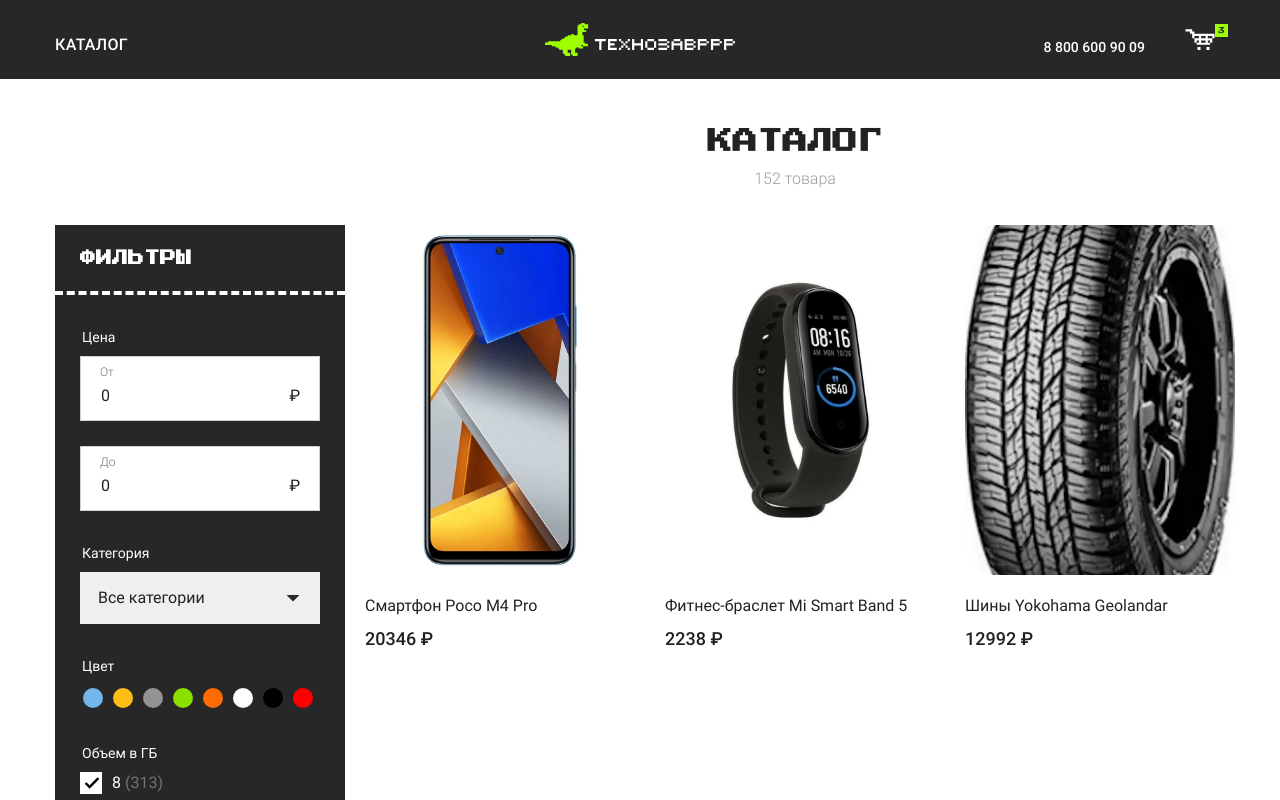
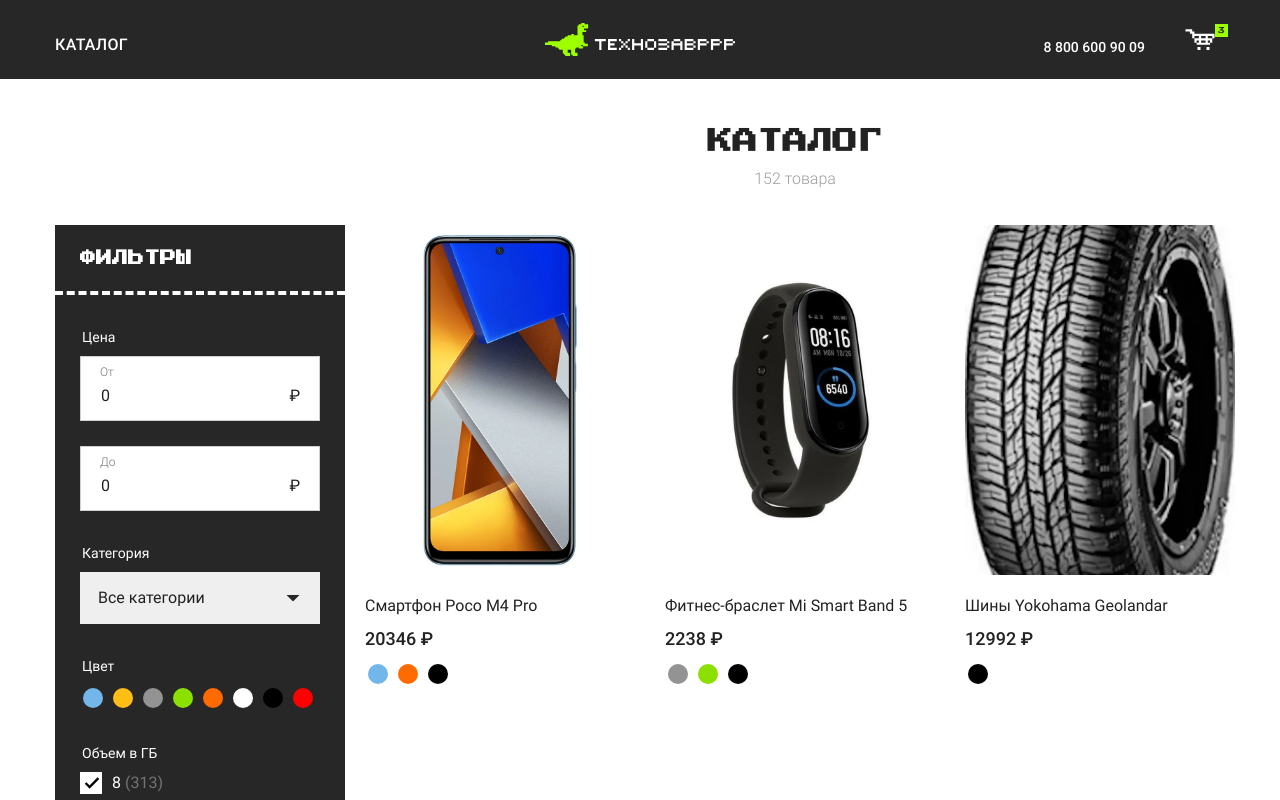
Before and after one commit to mavrus76/first-vue-project, a Vue app: page / in a window 1280 px wide. Shown: the top 800 px of the page. Built offline with nearby package versions, Linux system fonts and the light colour scheme.

Commit message:
was re-done filter by color

```diff
--- a/src/components/ProductFilter.vue
+++ b/src/components/ProductFilter.vue
@@ -47,9 +47,9 @@
                 type="radio"
                 name="color"
                 :value="color.id"
-                v-model.number="currentColorId"
+                v-model="currentColorId"
               />
-              <span class="colors__value" :style="{ 'background-color': color.code }"></span>
+              <span class="colors__value" :style="{ 'background-color': color.id }"></span>
             </label>
           </li>
         </ul>
--- a/src/data/colors.js
+++ b/src/data/colors.js
@@ -1,34 +1,26 @@
 export default [
   {
-    id: 1,
-    code: '#73B6EA',
+    id: '#73B6EA',
   },
   {
-    id: 2,
-    code: '#FFBE15',
+    id: '#FFBE15',
   },
   {
-    id: 3,
-    code: '#939393',
+    id: '#939393',
   },
   {
-    id: 4,
-    code: '#8BE000',
+    id: '#8BE000',
   },
   {
-    id: 5,
-    code: '#FF6B00',
+    id: '#FF6B00',
   },
   {
-    id: 6,
-    code: '#FFF',
+    id: '#FFF',
   },
   {
-    id: 7,
-    code: '#000',
+    id: '#000',
   },
   {
-    id: 8,
-    code: '#F00',
+    id: '#F00',
   },
 ];
--- a/src/data/products.js
+++ b/src/data/products.js
@@ -2,7 +2,7 @@
   {
     id: 1,
     categoryId: 9,
-    colorsId: [1, 5, 7],
+    colorsId: ['#73B6EA', '#FF6B00', '#000'],
     title: 'Смартфон Poco M4 Pro',
     price: 20346,
     image: '/img/phone.webp',
@@ -10,7 +10,7 @@
   {
     id: 2,
     categoryId: 9,
-    colorsId: [3, 4, 7],
+    colorsId: ['#939393', '#8BE000', '#000'],
     title: 'Фитнес-браслет Mi Smart Band 5',
     price: 2238,
     image: '/img/fitness.webp',
@@ -18,7 +18,7 @@
   {
     id: 3,
     categoryId: 1,
-    colorsId: [7],
+    colorsId: ['#000'],
     title: 'Шины Yokohama Geolandar',
     price: 12992,
     image: '/img/tire.webp',
@@ -26,7 +26,7 @@
   {
     id: 4,
     categoryId: 1,
-    colorsId: [5, 7],
+    colorsId: ['#FF6B00', '#000'],
     title: 'Домкрат автомобильный Matrix',
     price: 2050,
     image: '/img/jack.webp',
@@ -34,7 +34,7 @@
   {
     id: 5,
     categoryId: 2,
-    colorsId: [3, 6],
+    colorsId: ['#939393', '#FFF'],
     title: 'Термокружка Good Sale',
     price: 516,
     image: '/img/mug.webp',
@@ -42,7 +42,7 @@
   {
     id: 6,
     categoryId: 3,
-    colorsId: [1, 2, 4],
+    colorsId: ['#73B6EA', '#FFBE15', '#8BE000'],
     title: 'Шуруповерт Electrolite Expert',
     price: 3056,
     image: '/img/screwdriver.webp',
@@ -66,7 +66,7 @@
   {
     id: 9,
     categoryId: 8,
-    colorsId: [2, 3, 5],
+    colorsId: ['#FFBE15', '#939393', '#FF6B00'],
     title: 'Горный велосипед Green Bike',
     price: 24199,
     image: '/img/bike.webp',
@@ -74,7 +74,7 @@
   {
     id: 10,
     categoryId: 9,
-    colorsId: [3, 7],
+    colorsId: ['#939393', '#000'],
     title: 'Ноутбук Lenovo V15 G2 ALC',
     price: 38390,
     image: '/img/notebook.webp',
@@ -82,7 +82,7 @@
   {
     id: 11,
     categoryId: 2,
-    colorsId: [1, 5, 8],
+    colorsId: ['#73B6EA', '#FF6B00', '#F00'],
     title: 'Бытовой пылесос Philips',
     price: 15680,
     image: '/img/vacuum-cleaner.webp',
@@ -90,7 +90,7 @@
   {
     id: 12,
     categoryId: 2,
-    colorsId: [1, 5, 8],
+    colorsId: ['#73B6EA', '#FF6B00', '#F00'],
     title: 'Электрический чайник Bosch',
     price: 5562,
     image: '/img/teapot.webp',
@@ -98,7 +98,7 @@
   {
     id: 13,
     categoryId: 6,
-    colorsId: [1, 4, 7, 8],
+    colorsId: ['#73B6EA', '#8BE000', '#000', '#F00'],
     title: 'Компьютерное кресло',
     price: 8090,
     image: '/img/armchair.webp',
@@ -106,7 +106,7 @@
   {
     id: 14,
     categoryId: 4,
-    colorsId: [1, 7, 8],
+    colorsId: ['#73B6EA', '#000', '#F00'],
     title: 'Ручка гелевая черная Brauberg',
     price: 281,
     image: '/img/pen.webp',
@@ -114,7 +114,7 @@
   {
     id: 15,
     categoryId: 7,
-    colorsId: [8],
+    colorsId: ['#F00'],
     title: 'Кофе молотый BUSHIDO Red Katana',
     price: 370,
     image: '/img/coffee.webp',
```
